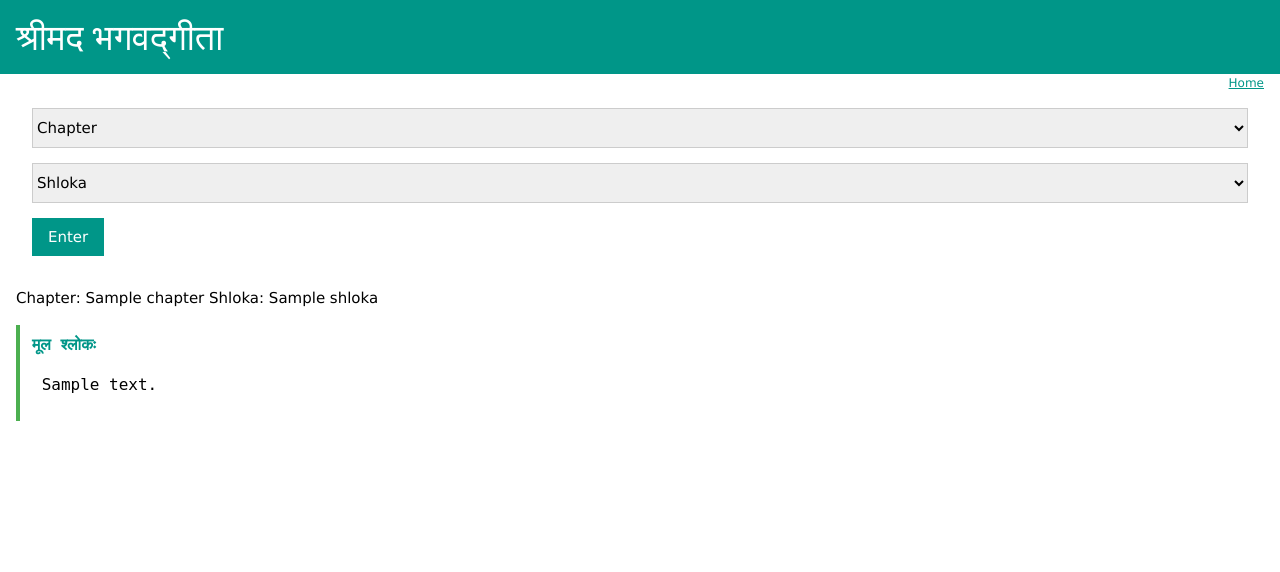
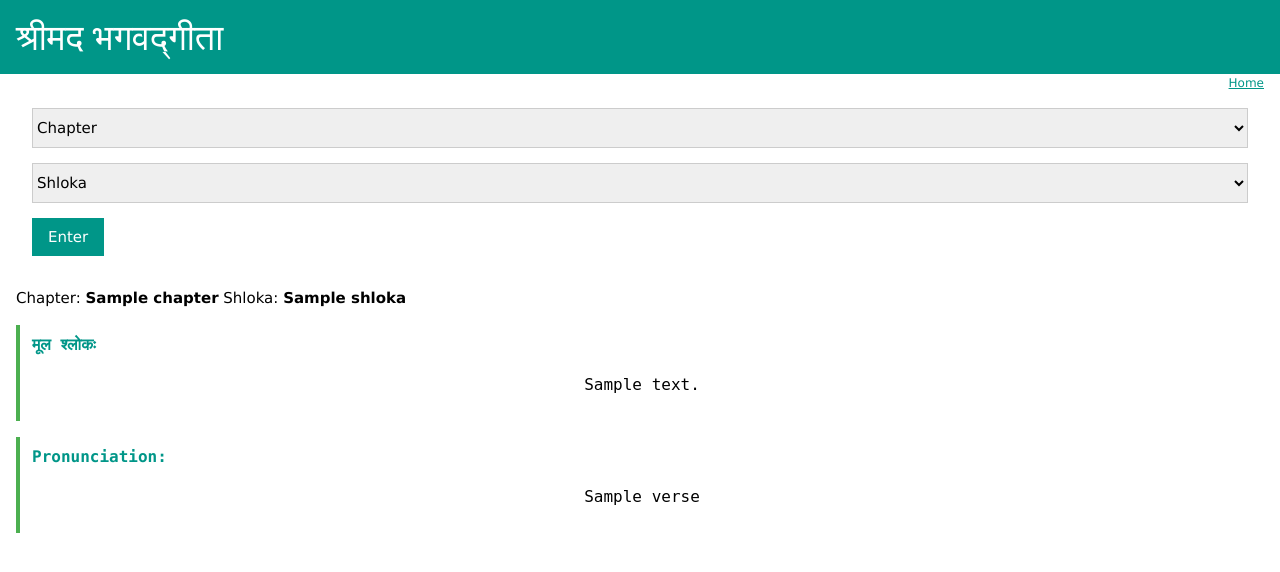
Before and after one commit to adit0503/flask-mongo-heroku, a Flask app: template templates/bhagwadgita.html in a window 1280 px wide. Shown: the top 572 px of the page. Run offline with Flask 2, Linux system fonts and the light colour scheme; the template is opened without the code that fills it: most values are stand-ins (such as "Sample title", 1, 10 or a date in 2020).

Commit message:
added pronunciation

```diff
--- a/app.py
+++ b/app.py
@@ -37,7 +37,7 @@ def display():
     id = "BG" + "ch" + str(ch_id) + "sh" + str(sh_id)
     curr_shloka = shloka.find_one(id)
     if curr_shloka:
-        return render_template("bhagwadgita.html",text=curr_shloka["text"].strip(),chapter=ch_id,shloka=sh_id)
+        return render_template("bhagwadgita.html",text=curr_shloka["text"].strip(),verse=curr_shloka["verse"].strip(),chapter=ch_id,shloka=sh_id)
     else:
         return redirect("/bhagwadgita")
 
--- a/static/main.css
+++ b/static/main.css
@@ -1,4 +1,5 @@
 pre {
   white-space: pre-wrap;
   word-wrap: break-word;
+  text-align: center;
 }
--- a/templates/bhagwadgita.html
+++ b/templates/bhagwadgita.html
@@ -49,11 +49,18 @@ $(document).ready(function(){
   </form>
 
   <div class="w3-container w3-mobile">
-    <p> Chapter: {{ chapter }} Shloka: {{ shloka }} </p>
+    <p> Chapter: <b>{{ chapter }}</b> Shloka: <b>{{ shloka }}</b> </p>
     <div class="w3-code">
       <b class="w3-text-teal"> मूल श्लोकः </b>
-      <pre> {{ text }} </pre>
+      <pre>{{text}}</pre>
     </div>
+
+    <div class="w3-code">
+      <b class="w3-text-teal"> Pronunciation: </b>
+      <pre>{{verse}}</pre>
+    </div>
+
+
   </div>
 
 </body>
```
